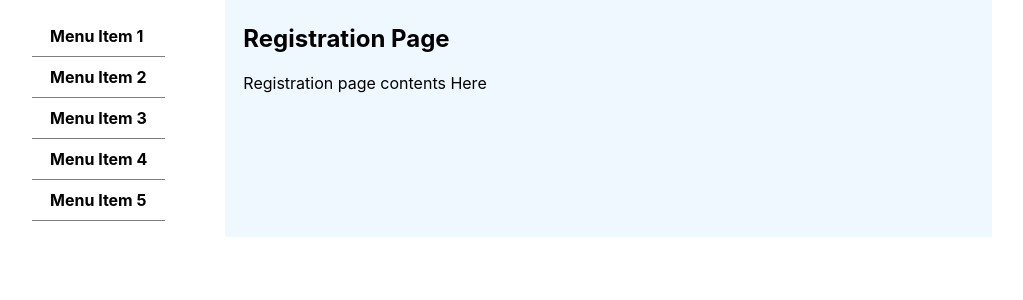
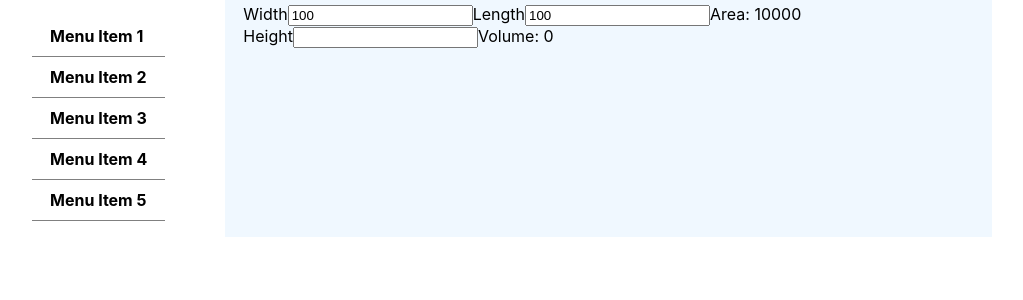
Before and after one commit to dtarxanyan/movies-project, a React (Create React App) app: page / in a window 1280 px wide. Shown: the top 300 px of the page, without its empty margins (128-1151 px from the left). Built offline with nearby package versions, Linux system fonts and the light colour scheme.

Commit message:
calculate volume Vahagn

```diff
--- a/src/App.js
+++ b/src/App.js
@@ -1,6 +1,7 @@
 import React from "react";
 import Layout from "./components/Functional/Layout/Layout";
 import RegistrationPage from "./components/Functional/RegistrationPage/RegistrationPage";
+import CalculateVolume from "./components/CalculateVolume/CalculateVolume";
 
 class App extends React.Component {
     constructor(props) {
@@ -10,7 +11,7 @@ class App extends React.Component {
     render() {
         return (
             <Layout>
-                <RegistrationPage/>
+                <CalculateVolume width={100} length={100} />
             </Layout>
         );
     }
--- /dev/null
+++ b/src/components/CalculateVolume/CalculateVolume.js
@@ -0,0 +1,33 @@
+import React, {useState, useEffect} from 'react';
+
+const CalculateVolume = ({width, length}) => {
+    const [volume, setVolume] = useState(0)
+    const [height, setHeight] = useState(0)
+
+    useEffect(() => {
+        setVolume(prev => width * height * length)
+    }, [height]);
+
+    const handleInput = (e) => {
+        setHeight(e.target.value)
+    }
+
+    return (
+        <div>
+            <div>
+                <label htmlFor="width">Width</label>
+                <input id={'width'} type="number" defaultValue={width}/>
+                <label htmlFor="length">Length</label>
+                <input id={'length'} type="number" defaultValue={length}/>
+                <span>Area: {width * length}</span>
+            </div>
+            <div>
+                <label htmlFor="height">Height</label>
+                <input onChange={handleInput} id={'height'} type="number"/>
+                <span>Volume: {volume}</span>
+            </div>
+        </div>
+    );
+};
+
+export default CalculateVolume;
```
